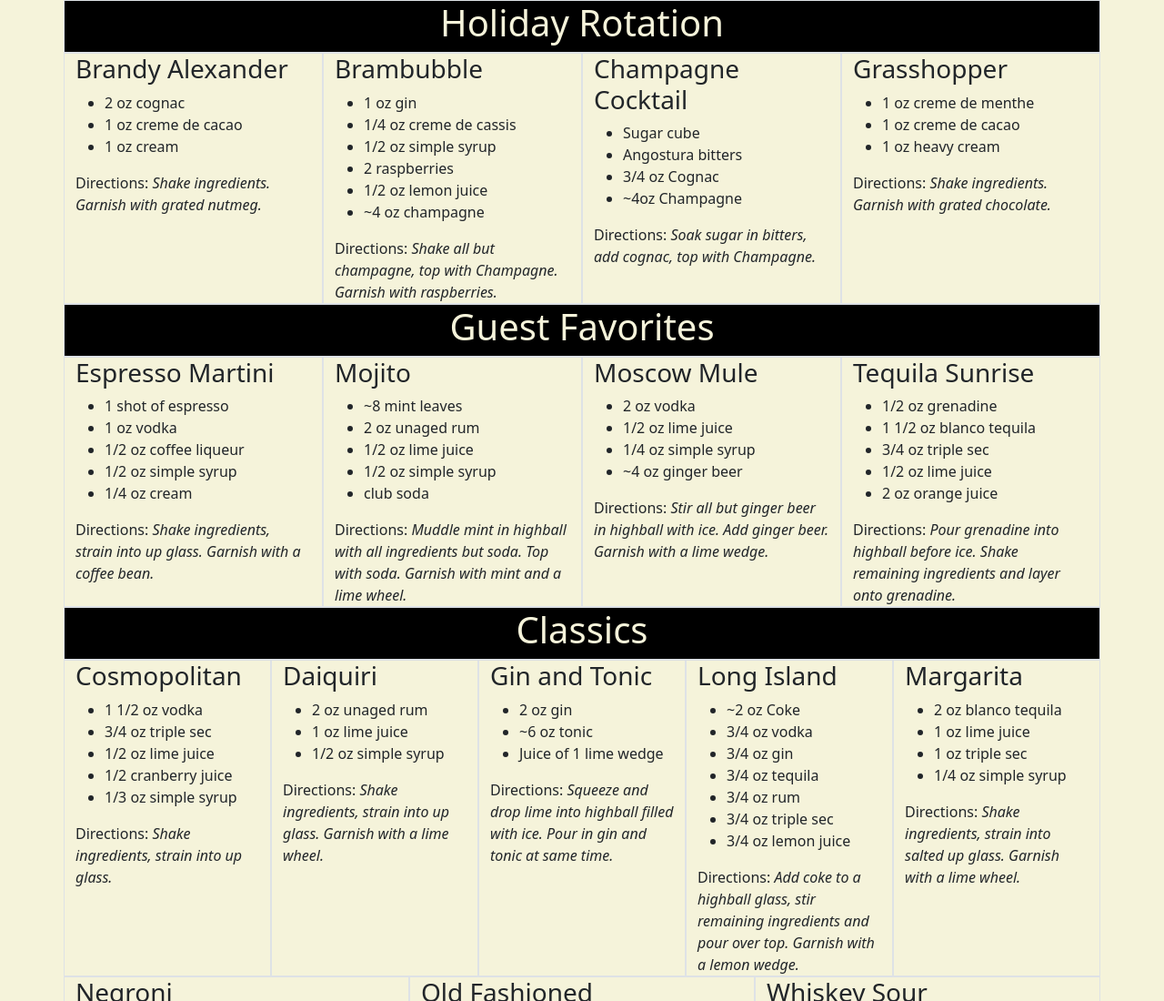
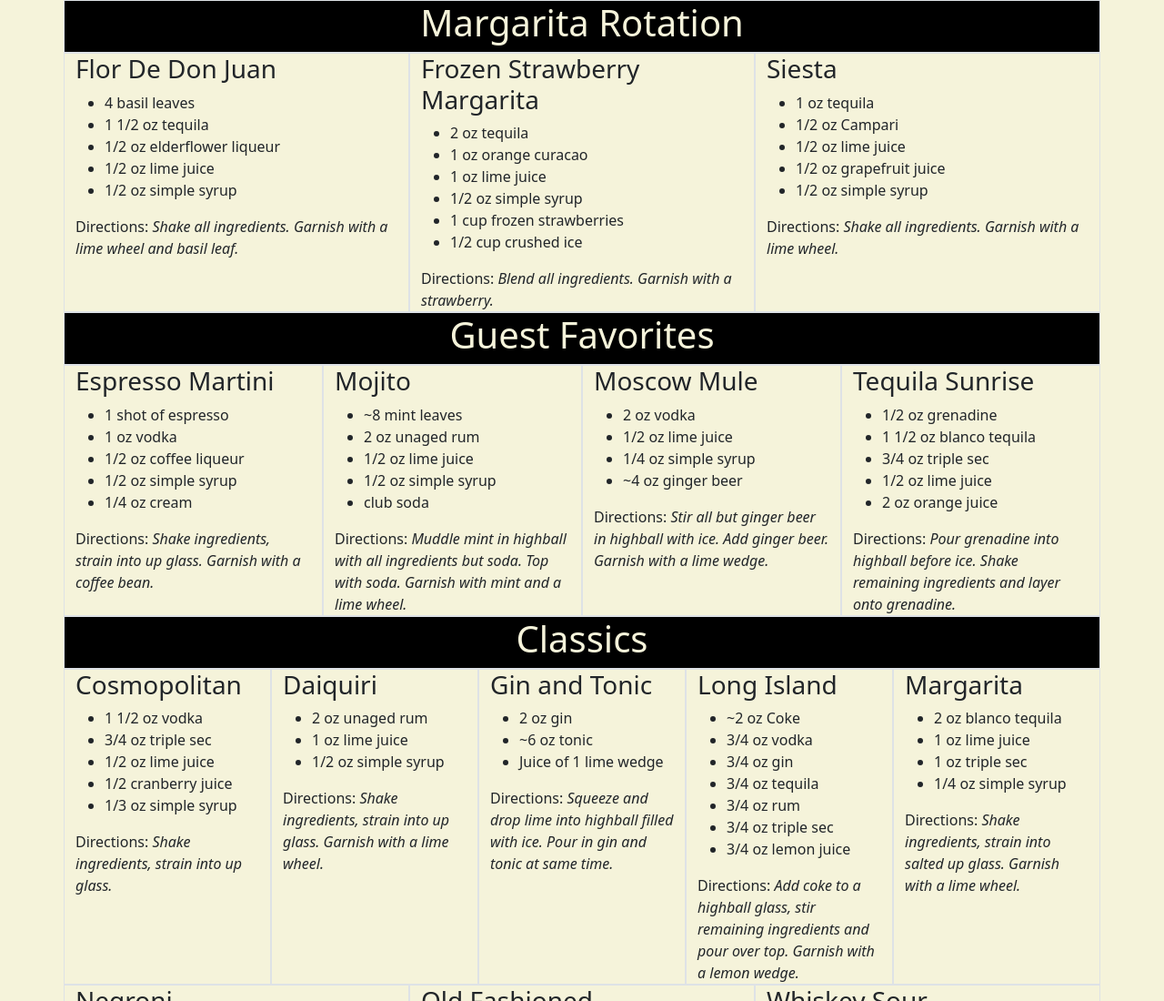
Before and after one commit to theFeynmanAlgorithm/zr-bar, a plain HTML site: page docs/index.html in a window 1280 px wide. Shown: the top 1100 px of the page at 91% size. Drawn offline with nearby package versions, Linux system fonts and the light colour scheme.

Commit message:
mar-21-2025 update

```diff
--- a/docs/index.html
+++ b/docs/index.html
@@ -14,73 +14,65 @@
     <div class="container">
     <div class="row">
         <div class="col border text-center" style="background-color: #000000">
-            <h1 style="color: #f5f3da">Holiday Rotation</h1>
+            <h1 style="color: #f5f3da">Margarita Rotation</h1>
         </div>
     </div>
     <div class="row">
 
         <div class="col border" style="min-width: 12rem">
-            <h3>Brandy Alexander</h3>
+            <h3>Flor De Don Juan</h3>
 <ul>
 
-    <li>2 oz cognac</li>
+    <li>4 basil leaves</li>
 
-    <li>1 oz creme de cacao</li>
+    <li>1 1/2 oz tequila</li>
 
-    <li>1 oz cream</li>
+    <li>1/2 oz elderflower liqueur</li>
+
+    <li>1/2 oz lime juice</li>
+
+    <li>1/2 oz simple syrup</li>
 
 </ul>
-Directions: <em>Shake ingredients. Garnish with grated nutmeg.</em>
+Directions: <em>Shake all ingredients. Garnish with a lime wheel and basil leaf.</em>
         </div>
 
         <div class="col border" style="min-width: 12rem">
-            <h3>Brambubble</h3>
+            <h3>Frozen Strawberry Margarita</h3>
 <ul>
 
-    <li>1 oz gin</li>
+    <li>2 oz tequila</li>
 
-    <li>1/4 oz creme de cassis</li>
+    <li>1 oz orange curacao</li>
+
+    <li>1 oz lime juice</li>
 
     <li>1/2 oz simple syrup</li>
 
-    <li>2 raspberries</li>
+    <li>1 cup frozen strawberries</li>
 
-    <li>1/2 oz lemon juice</li>
-
-    <li>~4 oz champagne</li>
+    <li>1/2 cup crushed ice</li>
 
 </ul>
-Directions: <em>Shake all but champagne, top with Champagne. Garnish with raspberries.</em>
+Directions: <em>Blend all ingredients. Garnish with a strawberry.</em>
         </div>
 
         <div class="col border" style="min-width: 12rem">
-            <h3>Champagne Cocktail</h3>
+            <h3>Siesta</h3>
 <ul>
 
-    <li>Sugar cube</li>
+    <li>1 oz tequila</li>
 
-    <li>Angostura bitters</li>
+    <li>1/2 oz Campari</li>
 
-    <li>3/4 oz Cognac</li>
+    <li>1/2 oz lime juice</li>
 
-    <li>~4oz Champagne</li>
+    <li>1/2 oz grapefruit juice</li>
+
+    <li>1/2 oz simple syrup</li>
 
 </ul>
-Directions: <em>Soak sugar in bitters, add cognac, top with Champagne.</em>
-        </div>
-
-        <div class="col border" style="min-width: 12rem">
-            <h3>Grasshopper</h3>
-<ul>
-
-    <li>1 oz creme de menthe</li>
-
-    <li>1 oz creme de cacao</li>
-
-    <li>1 oz heavy cream</li>
-
-</ul>
-Directions: <em>Shake ingredients. Garnish with grated chocolate.</em>
+Directions: <em>Shake all ingredients. Garnish with a lime wheel.</em>
         </div>
 
     </div>
```
Also changed, not shown: docs/templates/index.html (+1 -1 lines), 4 other files.
